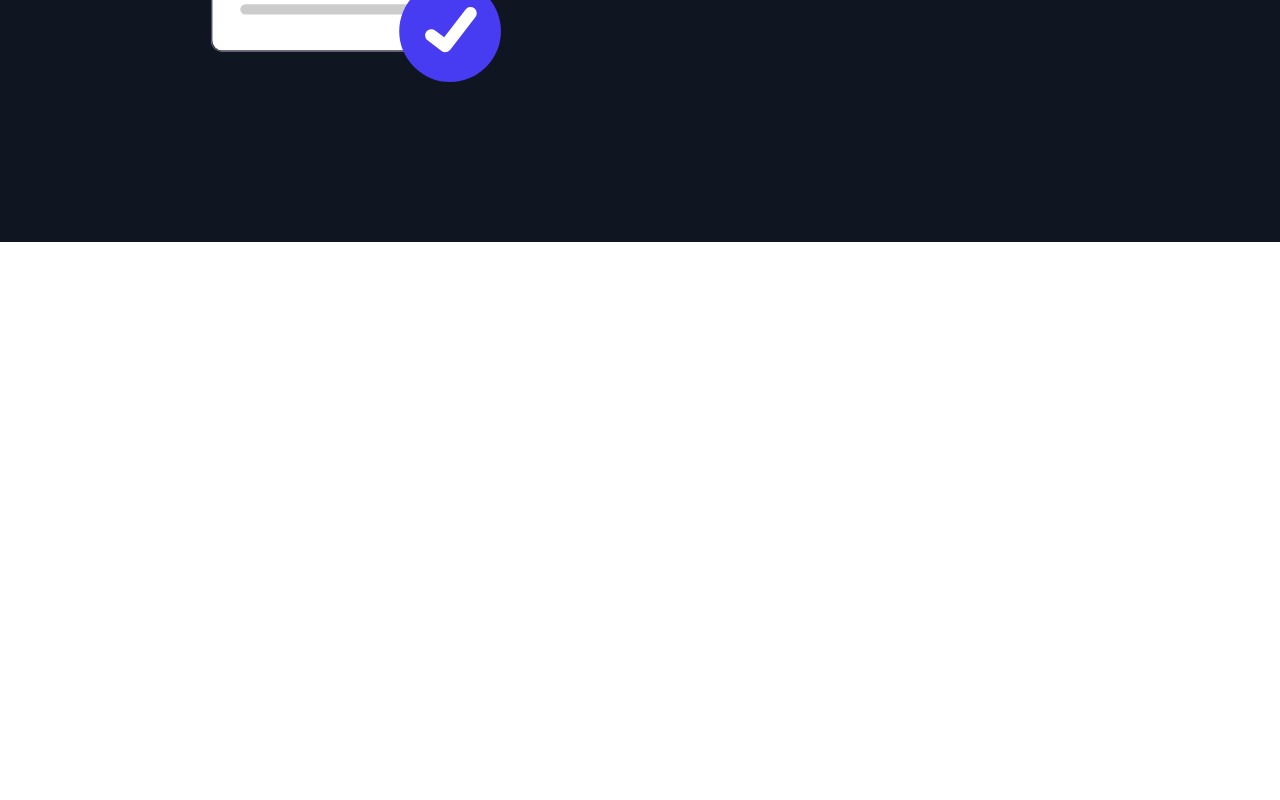
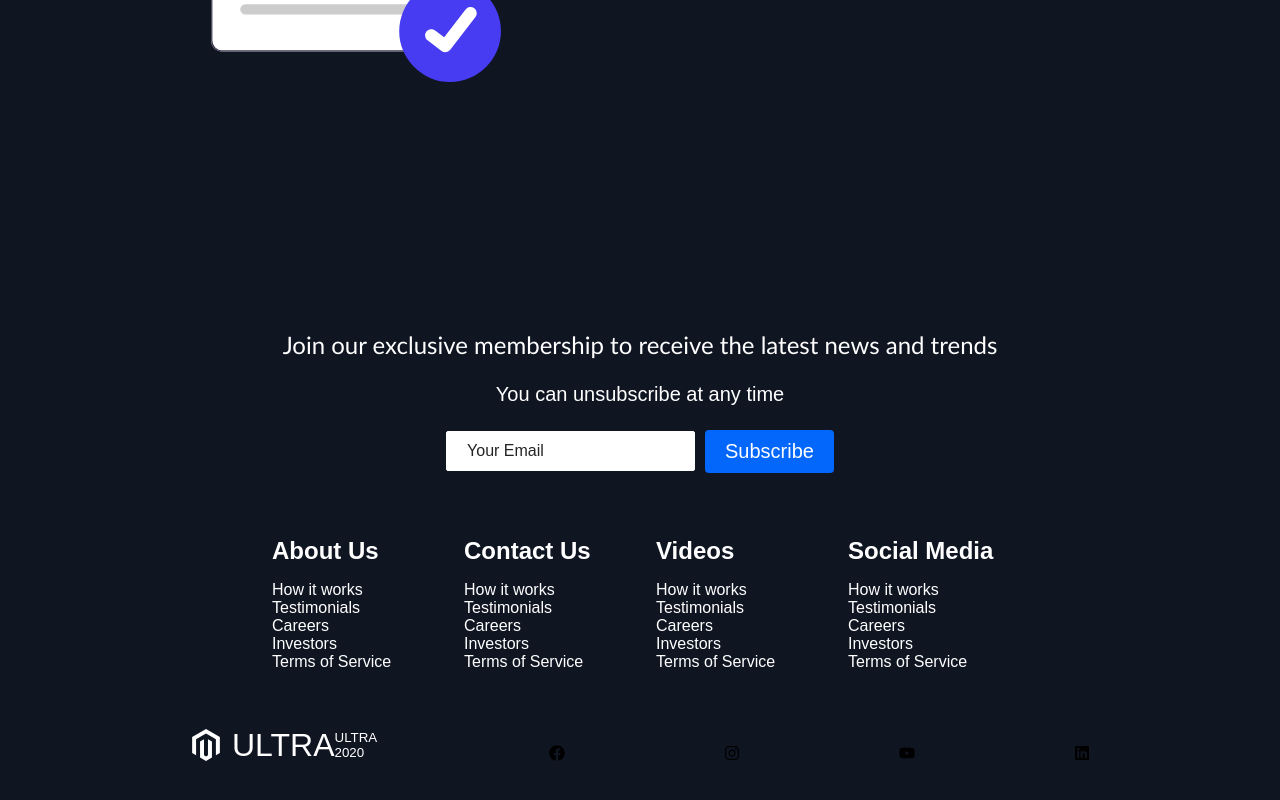
Before and after one commit to thamo2020/react-website-styled-components-v1, a React (Create React App) app: page / in a window 1280 px wide. Shown: the part 2975-3775 px from the top of the page. Before the commit the page ends 3217 px from the top, so only its background shows below. Built offline with nearby package versions, Linux system fonts and the light colour scheme.

Commit message:
Creating Footer

```diff
--- a/src/App.js
+++ b/src/App.js
@@ -1,7 +1,7 @@
 import GlobalStyle from './globalStyles';
 import {BrowserRouter as Router, Switch, Route } from 'react-router-dom';
 
-import {Navbar} from './components';
+import {Navbar, Footer} from './components';
 import Home from './pages/HomePage/Home';
 
 
@@ -15,6 +15,7 @@
         <Switch>
           <Route path="/" exact component ={Home} />
         </Switch>
+        <Footer />
 
     </Router>
   );
--- /dev/null
+++ b/src/components/Footer/Footer.elements.js
@@ -0,0 +1,174 @@
+import styled from 'styled-components';
+import {Link} from 'react-router-dom';
+import { FaMagento } from 'react-icons/fa';
+
+export const  FooterContainer = styled.div `
+   background-color :#101522 ;
+   padding: 4rem 0 2rem 0;
+   display: flex;
+   flex-direction: column;
+   justify-content: center;
+   align-items: center;
+`;
+
+export const FooterSubscription = styled.section`
+    display: flex;
+    flex-direction: column;
+    justify-content: center;
+    align-items: center;
+    text-align: center;
+    margin-bottom: 24px;
+    padding: 24px;
+    color: #fff;
+
+
+`;
+
+export const FooterSubHeading = styled.p`
+    font-family: 'Trebuchet MS', 'Lucida Sans Unicode', 'Lucida Grande','Lucida Sans', Arial,sans-serif;
+    margin-bottom: 24px;
+    font-size: 24px;
+
+`;
+
+export const FooterSubText = styled.p `
+    margin-bottom: 24px;
+    font-size:20px;
+`;
+
+export const Form =styled.form `
+    display: flex;
+    justify-content: center;
+    align-items: center;
+
+    @media screen and (max-width : 820px) {
+        flex-direction: column;
+        width: 80%;
+    }
+
+`;
+
+export const FormInput = styled.input `
+    padding: 10px 20px;
+    border-radius: 2px;
+    margin-right: 10px;
+    outline: none;
+    border: none;
+    font-size: 16px;
+    border: 1px solid #fff;
+
+    &::placeholder {
+        color: #242424;
+    }
+
+    @media screen and (max-width:820px){
+       width :100% ;
+       margin: 0 0 16px 0;
+    }
+`;
+
+export const FooterLinksContainer=styled.div `
+    width: 100%;
+     max-width: 1000px;
+     display: flex;
+     justify-content: center;
+
+     @media screen and (max-width:820px)
+     {
+         padding-top: 32px;
+     }
+`;
+export const FooterLinksWrapper = styled.div `
+    display: flex;
+
+    @media screen and (max-width:820px)
+    {
+        flex-direction: column;
+    }
+`;
+
+export const FooterLinksItem = styled.div `
+    display: flex;
+    flex-direction: column;
+    align-items: flex-start;
+    margin: 16px;
+    text-align: left;
+    width: 160px;
+    box-sizing: border-box;
+    color: #fff;
+
+    @media screen and (max-width:420px)
+    {
+        margin: 0;
+        padding:10px;
+        width: 100%;
+    }
+`;
+
+export const FooterLinkTitle = styled.h2 `
+    margin-bottom: 16px;
+`;
+
+export const FooterLink = styled(Link) `
+    color: #fff;
+    text-decoration: none;
+    margin-bottom: 0%.5rem;
+
+    &:hover{
+        color: #0467fb;
+        transition: 0ms.3s ease-out;
+    }
+`;
+
+export const SocialMedia = styled.section `
+    max-width    :1000px ;
+    width: 100%;
+
+ `;
+
+ export const SocialMediaWrap = styled.div `
+    display: flex;
+    justify-content: space-between;
+    align-items: center;
+    width: 90%;
+    max-width: 1000px;
+    margin: 40px auto 0 auto;
+
+    @media screen and (max-width:820px)
+    {
+        flex-direction: column;
+    }
+ `;
+ export const SocialLogo = styled(Link) `
+    color: #fff;
+    justify-self: start;
+    cursor: pointer;
+    text-decoration: none;
+    font-size:2rem;
+    display: flex;
+    align-items: center;
+    margin-bottom: 16px;
+ `;
+
+ export const SocialIcon = styled(FaMagento) `
+    margin-right: 10px;
+
+ `;
+
+ export const WebsiteRights = styled.small `
+    color: #fff;
+    margin-bottom: 16px;
+ `;
+
+ export const SocialIcons = styled.div `
+    display: flex;
+    justify-content: space-between;
+    align-items: center;
+    width: 240px;
+
+ `;
+
+ export const SocialIconLink = styled.a `
+    color: #fff;
+    font-size: 24px;
+ `;
--- /dev/null
+++ b/src/components/Footer/Footer.js
@@ -0,0 +1,116 @@
+import React from 'react' ;
+import { FaFacebook, FaInstagram, FaLinkedin, FaYoutube } from 'react-icons/fa';
+import { Button } from '../../globalStyles'
+import {
+    FooterContainer,
+    FooterSubscription,
+    FooterSubHeading,
+    FooterSubText,
+    Form,
+    FormInput,
+    FooterLinksContainer,
+    FooterLinksWrapper,
+    FooterLinksItem,
+    FooterLinkTitle,
+    FooterLink,
+    SocialMedia,
+    SocialMediaWrap,
+    SocialLogo,
+    SocialIcon,
+    WebsiteRights,
+    SocialIcons,
+    SocialIconLink
+
+} from './Footer.elements' ;
+//form-input contains self closing tag
+const Footer = () => {
+    return (
+        <FooterContainer>
+            <FooterSubscription>
+                <FooterSubHeading>
+                    Join our exclusive membership to receive the latest news and trends
+                </FooterSubHeading>
+                <FooterSubText>
+                    You can unsubscribe at any time
+                </FooterSubText>
+                <Form>
+                    <FormInput name="email" type="email" placeholder="Your Email" />
+                        <Button fontBig>
+                            Subscribe
+                        </Button>
+                </Form>
+            </FooterSubscription>
+            <FooterLinksContainer>
+                <FooterLinksWrapper>
+                      <FooterLinksItem>
+                          <FooterLinkTitle>About Us</FooterLinkTitle>
+                          <FooterLink to ='/sign-up'>How it works</FooterLink>
+                          <FooterLink to ='/'>Testimonials</FooterLink>
+                          <FooterLink to ='/'>Careers</FooterLink>
+                          <FooterLink to ='/'>Investors</FooterLink>
+                          <FooterLink to ='/'>Terms of Service</FooterLink>
+                      </FooterLinksItem>
+                      <FooterLinksItem>
+                          <FooterLinkTitle>Contact Us</FooterLinkTitle>
+                          <FooterLink to ='/sign-up'>How it works</FooterLink>
+                          <FooterLink to ='/'>Testimonials</FooterLink>
+                          <FooterLink to ='/'>Careers</FooterLink>
+                          <FooterLink to ='/'>Investors</FooterLink>
+                          <FooterLink to ='/'>Terms of Service</FooterLink>
+                      </FooterLinksItem>
+                        </FooterLinksWrapper>
+                        <FooterLinksWrapper>
+
+                      <FooterLinksItem>
+                          <FooterLinkTitle>Videos</FooterLinkTitle>
+                          <FooterLink to ='/sign-up'>How it works</FooterLink>
+                          <FooterLink to ='/'>Testimonials</FooterLink>
+                          <FooterLink to ='/'>Careers</FooterLink>
+                          <FooterLink to ='/'>Investors</FooterLink>
+                          <FooterLink to ='/'>Terms of Service</FooterLink>
+                      </FooterLinksItem>
+                      <FooterLinksItem>
+                          <FooterLinkTitle>Social Media</FooterLinkTitle>
+                          <FooterLink to ='/sign-up'>How it works</FooterLink>
+                          <FooterLink to ='/'>Testimonials</FooterLink>
+                          <FooterLink to ='/'>Careers</FooterLink>
+                          <FooterLink to ='/'>Investors</FooterLink>
+                          <FooterLink to ='/'>Terms of Service</FooterLink>
+                      </FooterLinksItem>
+                </FooterLinksWrapper>
+            </FooterLinksContainer>
+            <SocialMedia>
+                <SocialMediaWrap>
+                    <SocialLogo to ="/">
+                        <SocialIcon/>
+                        ULTRA
+                    </SocialLogo>
+                    <WebsiteRights>
+                        ULTRA 2020
+                    </WebsiteRights>
+                    <SocialIcons>
+                        <SocialIconLink href='/' target="_blank" arial-label="Facebook"></SocialIconLink>
+                        <FaFacebook/>
+                    </SocialIcons>
+                    <SocialIcons>
+                        <SocialIconLink href='/' target="_blank" arial-label="Instagram"></SocialIconLink>
+                        <FaInstagram/>
+                    </SocialIcons>
+                    <SocialIcons>
+                        <SocialIconLink href='/' target="_blank" arial-label="Youtube"></SocialIconLink>
+                        <FaYoutube/>
+                    </SocialIcons>
+                    <SocialIcons>
+                        <SocialIconLink href='/' target="_blank" arial-label="Linkedin"></SocialIconLink>
+                        <FaLinkedin />
+                    </SocialIcons>
+
+                    </SocialMediaWrap>
+            </SocialMedia>
+         </FooterContainer>
+
+
+    );
+};
+
+export default Footer
--- a/src/components/index.js
+++ b/src/components/index.js
@@ -1,2 +1,4 @@
 export {default as Navbar} from './Navbar/Navbar';
+export {default as Footer} from './Footer/Footer';
+
 export {default as InfoSection} from './InfoSection/InfoSection';
```
